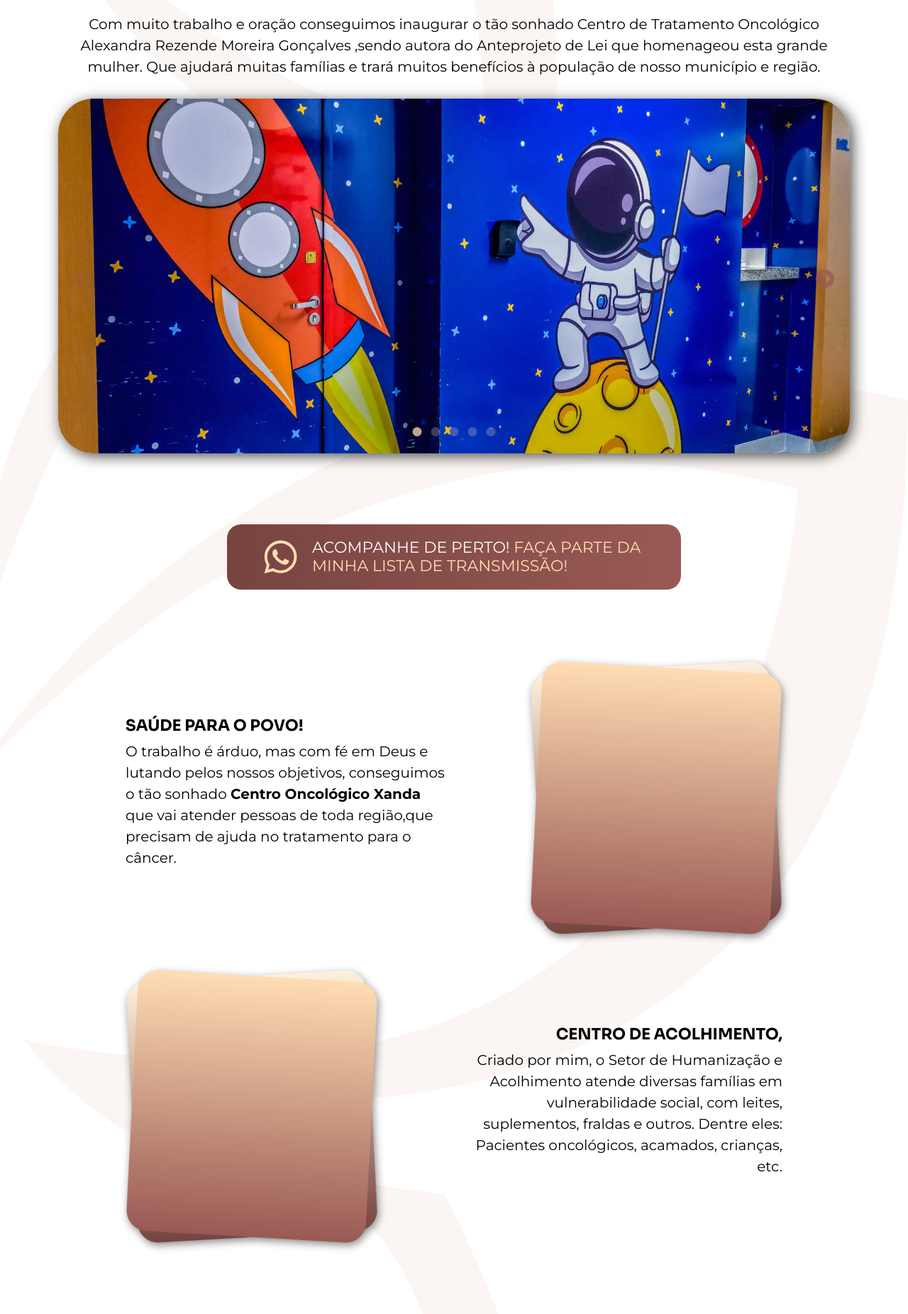
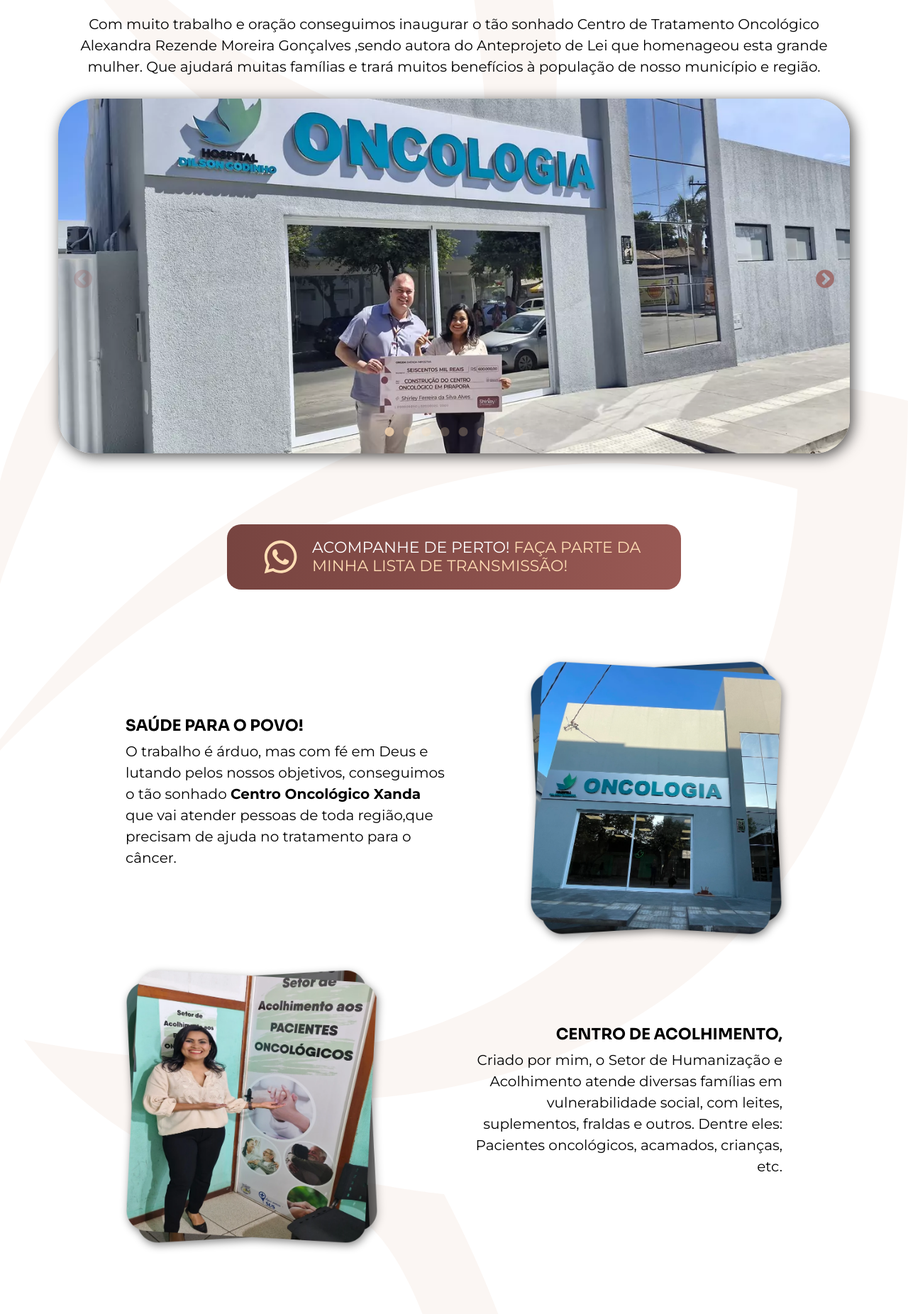
Before and after one commit to brenocmiranda/lp-shirley, a PHP site: page / in a window 1280 px wide. Shown: the part 1365-3217 px from the top of the page at 71% size. Run offline with PHP 8.4, Linux system fonts and the light colour scheme; some libraries are stand-ins or nearby versions.

Commit message:
Adicionando GTM, Pixel e imagens de galeria

```diff
--- a/index.php
+++ b/index.php
@@ -29,9 +29,41 @@
 
 	<link rel="stylesheet" href="./assets/css/bootstrap.min.css">
 	<link rel="stylesheet" href="./assets/css/styles.css" />
+
+	<!-- Meta Pixel Code -->
+	<script>
+	!function(f,b,e,v,n,t,s)
+	{if(f.fbq)return;n=f.fbq=function(){n.callMethod?
+	n.callMethod.apply(n,arguments):n.queue.push(arguments)};
+	if(!f._fbq)f._fbq=n;n.push=n;n.loaded=!0;n.version='2.0';
+	n.queue=[];t=b.createElement(e);t.async=!0;
+	t.src=v;s=b.getElementsByTagName(e)[0];
+	s.parentNode.insertBefore(t,s)}(window, document,'script',
+	'https://connect.facebook.net/en_US/fbevents.js');
+	fbq('init', '839184691491562');
+	fbq('track', 'PageView');
+	</script>
+	<noscript><img height="1" width="1" style="display:none"
+	src="https://www.facebook.com/tr?id=839184691491562&ev=PageView&noscript=1"
+	/></noscript>
+	<!-- End Meta Pixel Code -->
+
+	<!-- Google Tag Manager -->
+	<script>(function(w,d,s,l,i){w[l]=w[l]||[];w[l].push({'gtm.start':
+	new Date().getTime(),event:'gtm.js'});var f=d.getElementsByTagName(s)[0],
+	j=d.createElement(s),dl=l!='dataLayer'?'&l='+l:'';j.async=true;j.src=
+	'https://www.googletagmanager.com/gtm.js?id='+i+dl;f.parentNode.insertBefore(j,f);
+	})(window,document,'script','dataLayer','GTM-WQDTNN7Q');</script>
+	<!-- End Google Tag Manager -->
+
 </head>
 
 <body>
+	<!-- Google Tag Manager (noscript) -->
+	<noscript><iframe src="https://www.googletagmanager.com/ns.html?id=GTM-WQDTNN7Q"
+	height="0" width="0" style="display:none;visibility:hidden"></iframe></noscript>
+	<!-- End Google Tag Manager (noscript) -->
+
 	<main>
 		<section id="banner">
 			<div class="container">
@@ -82,24 +114,36 @@
 							<p class="text-center">Com muito trabalho e oração conseguimos inaugurar o tão sonhado Centro de Tratamento Oncológico Alexandra Rezende Moreira Gonçalves ,sendo autora do Anteprojeto de Lei que homenageou esta grande mulher. Que ajudará muitas famílias e trará muitos benefícios à população de nosso município e região.</p>
 							<div class="slick-centro-oncologico">
 								<div class="slick-item">
-									<img src="./assets/images/examples/example1.webp"
-										alt="Imagem do Centro Oncológico 1" width="1920" height="1814" loading="lazy">
+									<img src="./assets/images/galeria/01.webp"
+										alt="" width="1280" height="1814" loading="lazy">
 								</div>
 								<div class="slick-item">
-									<img src="./assets/images/examples/example2.webp"
-										alt="Imagem do Centro Oncológico 1" width="1920" height="1280" loading="lazy">
+									<img src="./assets/images/galeria/02.webp"
+										alt="" width="1280" height="1280" loading="lazy">
 								</div>
 								<div class="slick-item">
-									<img src="./assets/images/examples/example3.webp"
-										alt="Imagem do Centro Oncológico 1" width="1920" height="1080" loading="lazy">
+									<img src="./assets/images/galeria/03.webp"
+										alt="" width="1280" height="1080" loading="lazy">
 								</div>
 								<div class="slick-item">
-									<img src="./assets/images/examples/example1.webp"
-										alt="Imagem do Centro Oncológico 1" width="1920" height="1814" loading="lazy">
+									<img src="./assets/images/galeria/04.webp"
+										alt="" width="1280" height="1814" loading="lazy">
 								</div>
 								<div class="slick-item">
-									<img src="./assets/images/examples/example2.webp"
-										alt="Imagem do Centro Oncológico 1" width="1920" height="1280" loading="lazy">
+									<img src="./assets/images/galeria/05.webp"
+										alt="" width="1280" height="1280" loading="lazy">
+								</div>
+								<div class="slick-item">
+									<img src="./assets/images/galeria/06.webp"
+										alt="" width="1280" height="1280" loading="lazy">
+								</div>
+								<div class="slick-item">
+									<img src="./assets/images/galeria/07.webp"
+										alt="" width="1280" height="1280" loading="lazy">
+								</div>
+								<div class="slick-item">
+									<img src="./assets/images/galeria/08.webp"
+										alt="" width="1280" height="1280" loading="lazy">
 								</div>
 							</div>
 							<div class="cta">
@@ -114,12 +158,12 @@
 							<p>O trabalho é árduo, mas com fé em Deus e lutando pelos nossos objetivos, conseguimos o tão sonhado <strong>Centro Oncológico Xanda</strong> que vai atender pessoas de toda região,que precisam de ajuda no tratamento para o câncer.</p>
 						</div>
 						<div class="offset-lg-1 col-lg-4 col-md-6">
-							<img src="./assets/images/shape.webp" width="838" height="911" alt="Imagem do Centro Oncológico Xanda." loading="lazy">
+							<img src="./assets/images/shape1.webp" width="838" height="911" alt="Imagem do Centro Oncológico Xanda." loading="lazy">
 						</div>
 					</div>
 					<div class="row align-items-center justify-content-center shape-conquista row-gap-5">
 						<div class="col-lg-4 col-md-6 col-12">
-							<img src="./assets/images/shape.webp" width="838" height="911" alt="Imagem do Centro de Acolhimento." loading="lazy">
+							<img src="./assets/images/shape2.webp" width="838" height="911" alt="Imagem do Centro de Acolhimento." loading="lazy">
 						</div>
 						<div class="offset-lg-1 col-lg-5 col-md-6 text-md-end">
 							<h5>CENTRO DE ACOLHIMENTO,</h5>
```
Also changed, not shown: assets/images/centro-oncologico/example.png (deleted), assets/images/galeria/01.webp (added), assets/images/galeria/02.webp (added), assets/images/galeria/03.webp (added), assets/images/galeria/04.webp (added), assets/images/galeria/05.webp (added), assets/images/galeria/06.webp (added), assets/images/galeria/07.webp (added), assets/images/galeria/08.webp (added), assets/images/shape.webp (deleted), assets/images/shape1.webp (added), assets/images/shape2.webp (added).
